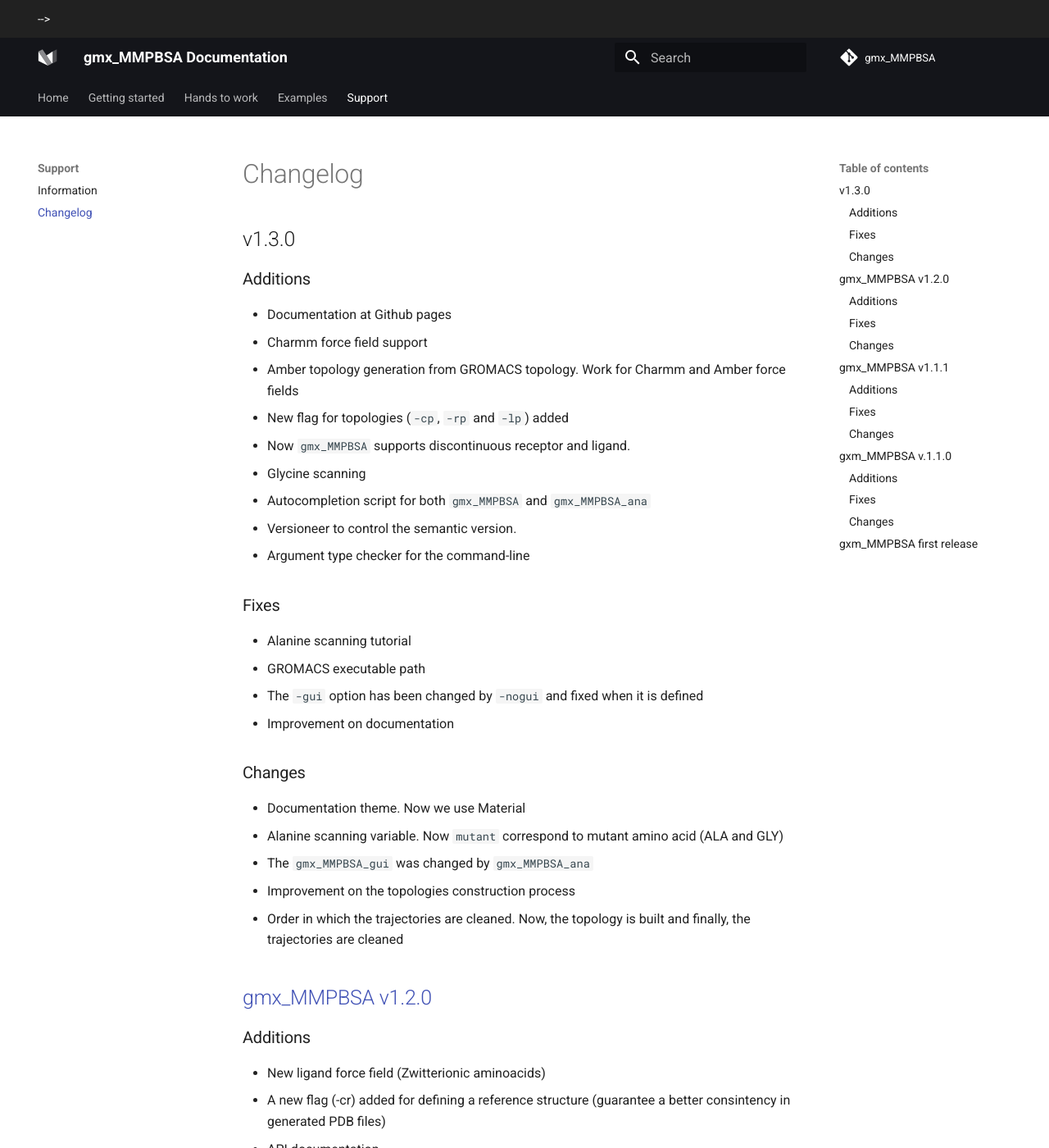
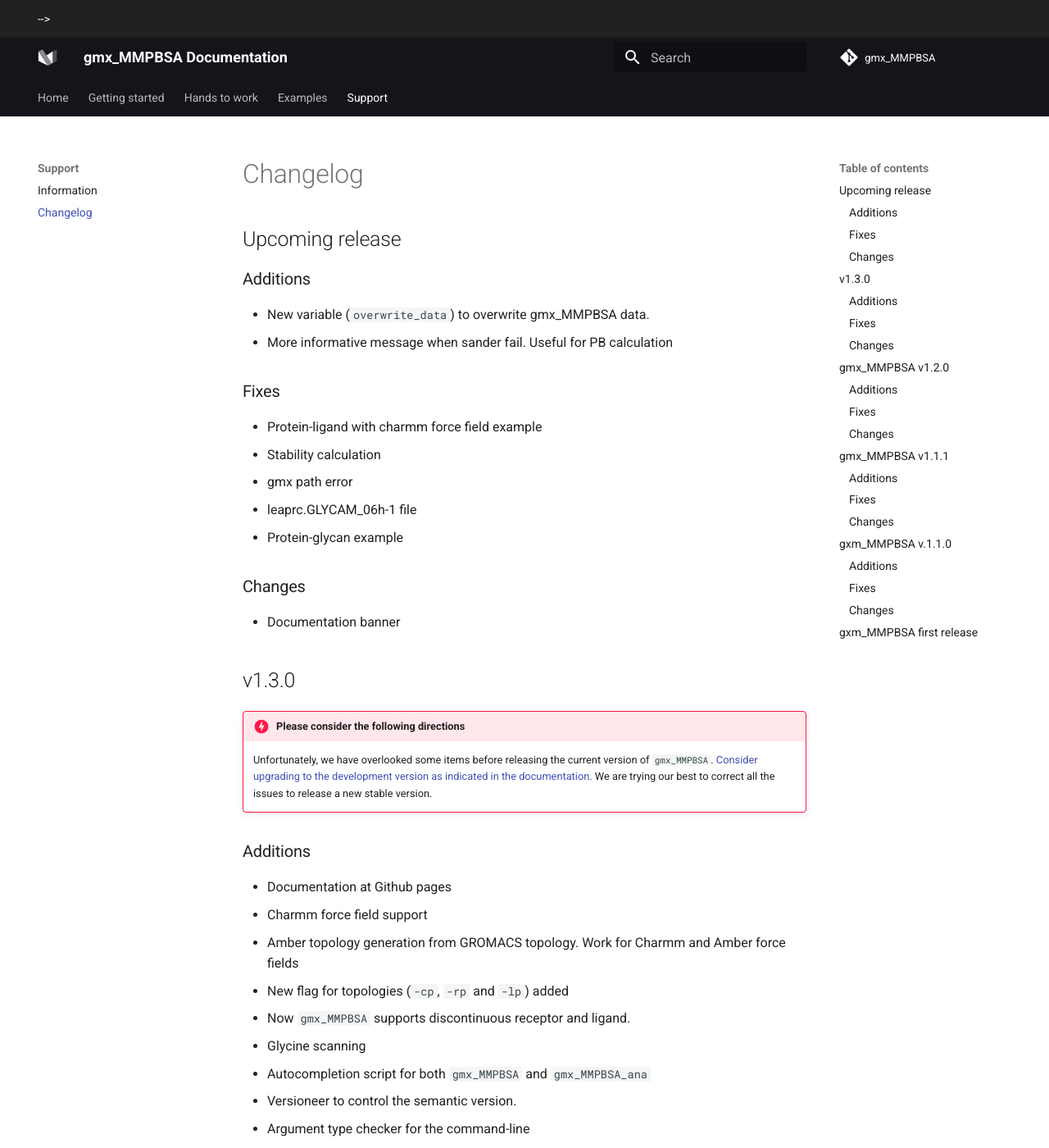
Before and after one commit to Valdes-Tresanco-MS/gmx_MMPBSA, an MkDocs documentation site: the page built from docs/changelog.md, in a window 1280 px wide and 1400 px high. Shown: the whole window at 82% size. Built offline with MkDocs 1.6.1 and Material for MkDocs 9.7.7, drawn with Linux system fonts in a browser that asks for light colours; comment, search, counter and statistics services are not loaded.

Commit message:
changelog updated

```diff
--- a/docs/changelog.md
+++ b/docs/changelog.md
@@ -4,8 +4,31 @@ title: Changelog
 ---
 
 # Changelog
+## Upcoming release
+### Additions
+* New variable (`overwrite_data`) to overwrite gmx_MMPBSA data.
+* More informative message when sander fail. Useful for PB calculation
+
+### Fixes
+* Protein-ligand with charmm force field example
+* Stability calculation
+* gmx path error
+* leaprc.GLYCAM_06h-1 file
+* Protein-glycan example
+
+### Changes
+* Documentation banner
+
 
 ## v1.3.0
+
+!!! danger "Please consider the following directions"
+    Unfortunately, we have overlooked some items before releasing the current version of `gmx_MMPBSA`. [Consider
+    upgrading to the development version as indicated in the documentation][1]. We are trying our best to correct all
+    the issues to release a new stable version.
+
+  [1]: installation.md#update
+
 ### Additions
 * Documentation at Github pages
 * Charmm force field support
```
